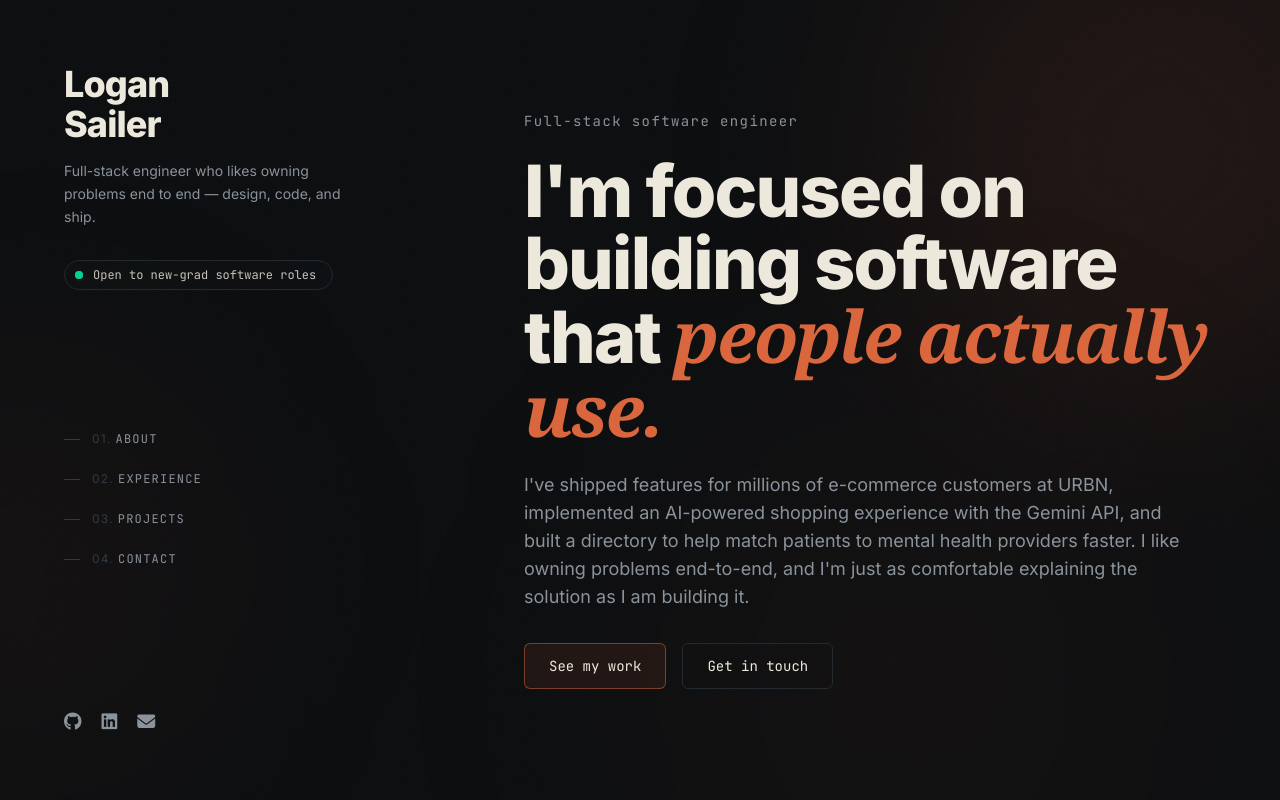
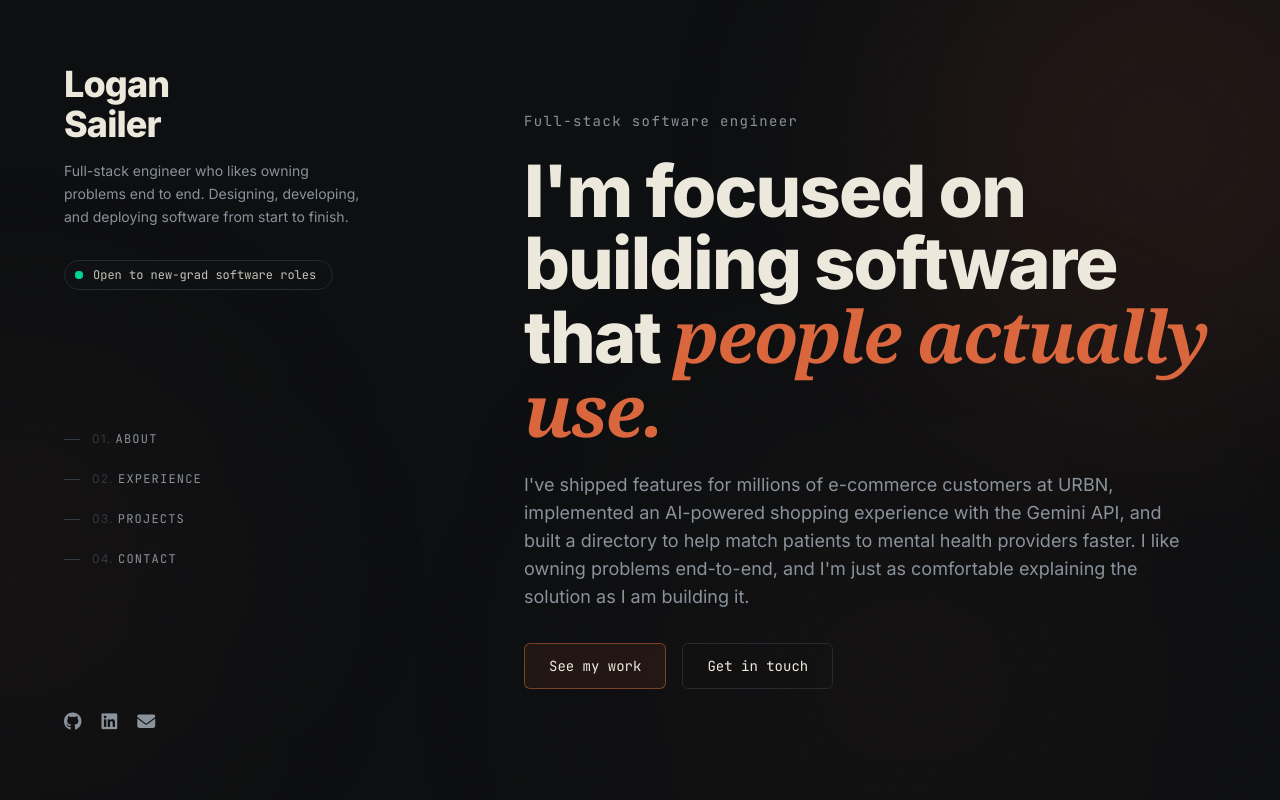
Before and after one commit to logansailer/Web-Portfolio, a React (Vite) app: page / in a window 1280 px wide. Shown: the top 800 px of the page. Built offline with nearby package versions, Linux system fonts and the light colour scheme.

Commit message:
updated wording

```diff
--- a/src/data/portfolio.js
+++ b/src/data/portfolio.js
@@ -7,7 +7,7 @@ export const PROFILE = {
   email: "logansailer0633@gmail.com",
   status: "Open to new-grad software roles",
   blurb:
-    "Full-stack engineer who likes owning problems end to end — design, code, and ship.",
+    "Full-stack engineer who likes owning problems end to end. Designing, developing, and deploying software from start to finish.",
 };
 
 export const NAV_LINKS = [
```
